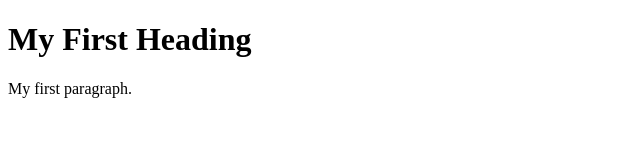
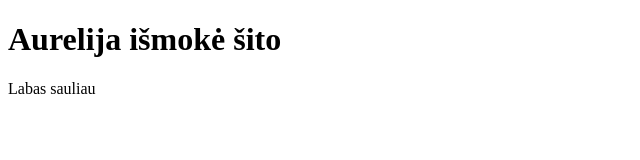
Before and after one commit to nagorskas/nagorskas.github.io, a plain HTML site: page index.html in a window 1280 px wide. Shown: the whole page, without its empty margins (0-640 px from the left). Drawn offline with Linux system fonts and the light colour scheme.

Commit message:
Update index.html

```diff
--- a/index.html
+++ b/index.html
@@ -2,9 +2,9 @@
 <html>
 <body>
 
-<h1>My First Heading</h1>
+<h1>Aurelija išmokė šito</h1>
 
-<p>My first paragraph.</p>
+<p>Labas sauliau</p>
 
 </body>
 </html>
```
